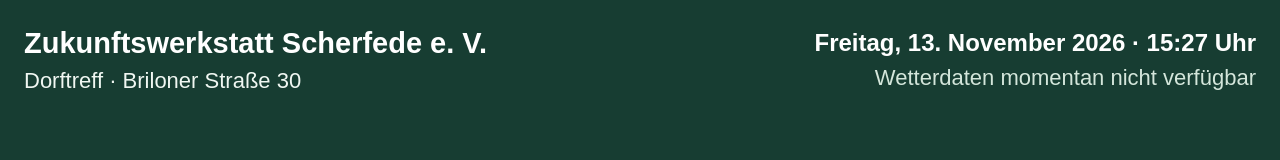
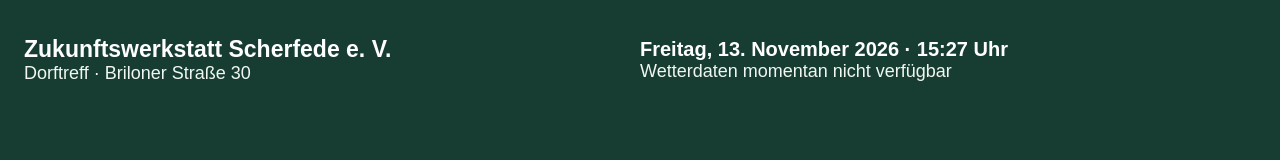
Before and after one commit to aaltmann-design/scherfede-stele, a plain HTML site: page index.html in a window 1280 px wide. Drawn offline with Linux system fonts and the light colour scheme; no server answers.

Commit message:
Update index.html

```diff
--- a/index.html
+++ b/index.html
@@ -7,13 +7,11 @@
 <style>
 * {box-sizing:border-box}
 html,body{margin:0;width:100%;height:100%;overflow:hidden;background:#173d32;color:#fff;font-family:Arial,Helvetica,sans-serif}
-header{height:120px;width:100%;max-width:100%;display:grid;grid-template-columns:50% 50%;align-items:center;padding:12px 24px;gap:0}
-.left,.right{min-width:0;display:flex;flex-direction:column;justify-content:center;gap:8px}
-.left .name{font-weight:700;font-size:29px;white-space:nowrap}
-.left .addr{font-size:22px;color:#f0f7f2;white-space:nowrap}
-.right{display:flex;flex-direction:column;align-items:flex-end;justify-content:center;text-align:right;min-width:0}
-.datetime{font-size:24px;font-weight:700;white-space:nowrap}
-.weather{font-size:22px;color:#d4e6db;white-space:nowrap}
+header{height:120px;width:100%;max-width:100%;display:grid;grid-template-columns:50% 50%;align-items:center;padding:6px 24px;gap:0}
+.left .name{font-weight:700;font-size:23px;white-space:nowrap}
+.left .addr{font-size:18px;color:#f0f7f2;white-space:nowrap}
+.datetime{font-size:20px;font-weight:700;white-space:nowrap}
+.weather{font-size:18px;color:#f0f7f2;white-space:nowrap}
 @media(max-width:850px){header{width:100%;grid-template-columns:46% 54%;padding:10px 14px}.left .name{font-size:clamp(11px,2.5vw,29px)}.left .addr{font-size:clamp(10px,1.8vw,22px)}.datetime{font-size:clamp(11px,2vw,24px)}.weather{font-size:clamp(10px,1.8vw,22px)}}
 </style>
 </head>
```
